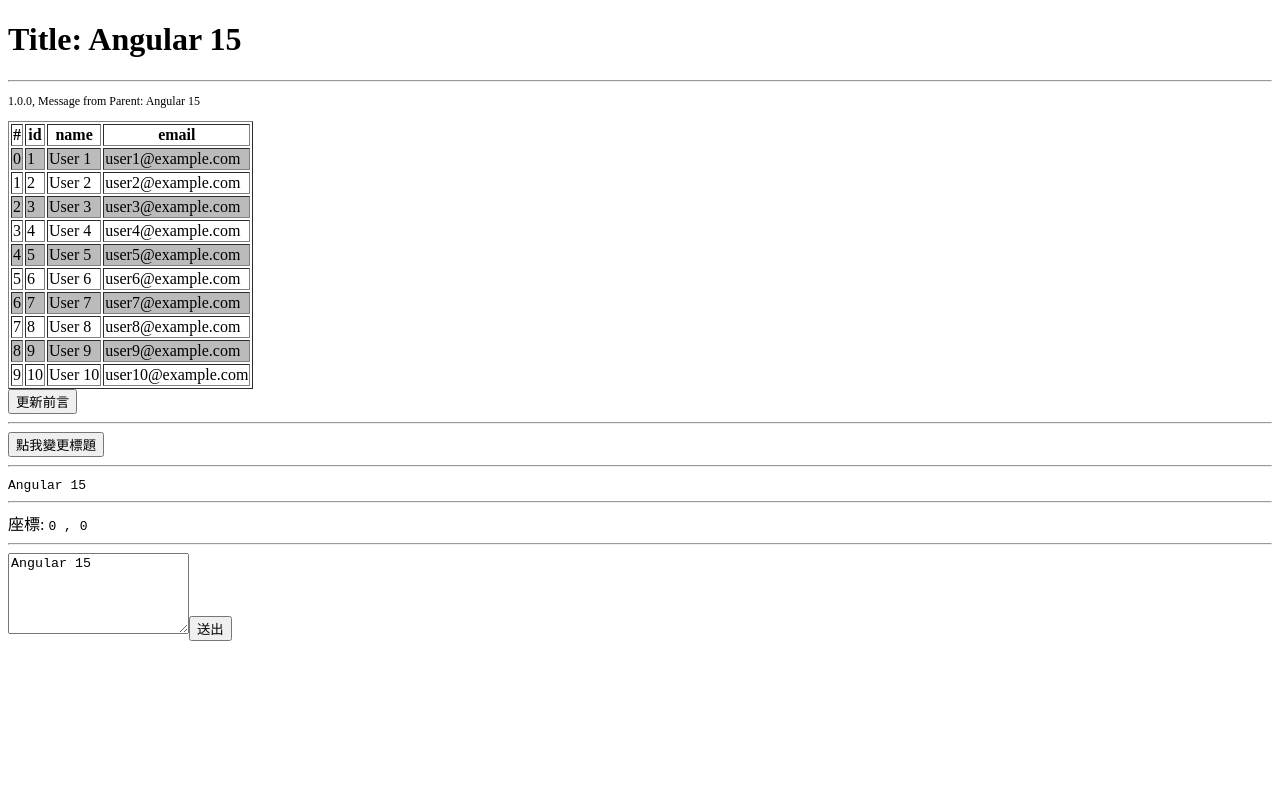
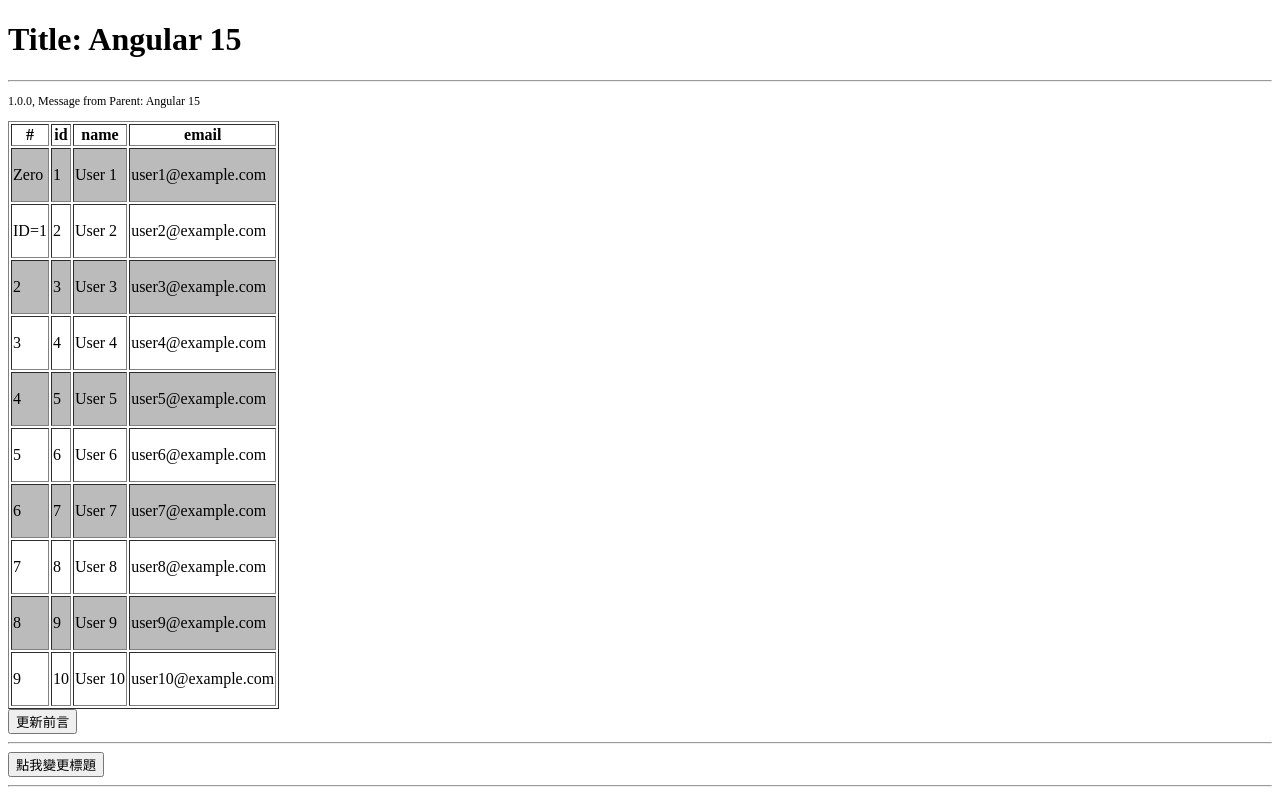
Before and after one commit to doggy8088/ng-ccdt-15, an Angular app: page / in a window 1280 px wide. Shown: the top 798 px of the page. Built offline with nearby package versions, Linux system fonts and the light colour scheme.

Commit message:
示範 ngSwitch 用法

```diff
--- a/src/app/header/header.component.html
+++ b/src/app/header/header.component.html
@@ -18,7 +18,20 @@
       class="highlight1"
       [class.highlight2]="i % 2 == 0"
       [ngClass]="{ highlight3: i%2==0 }">
-    <td>{{i}}</td>
+    <td>
+      <span [ngSwitch]="i">
+        <p *ngSwitchCase="0">
+        Zero
+        </p>
+        <p *ngSwitchCase="1">
+          ID=1
+        </p>
+        <p *ngSwitchDefault>
+          {{i}}
+        </p>
+      </span>
+
+    </td>
     <td>{{user.id}}</td>
     <td>{{user.name}}</td>
     <td>{{user.email}}</td>
```
